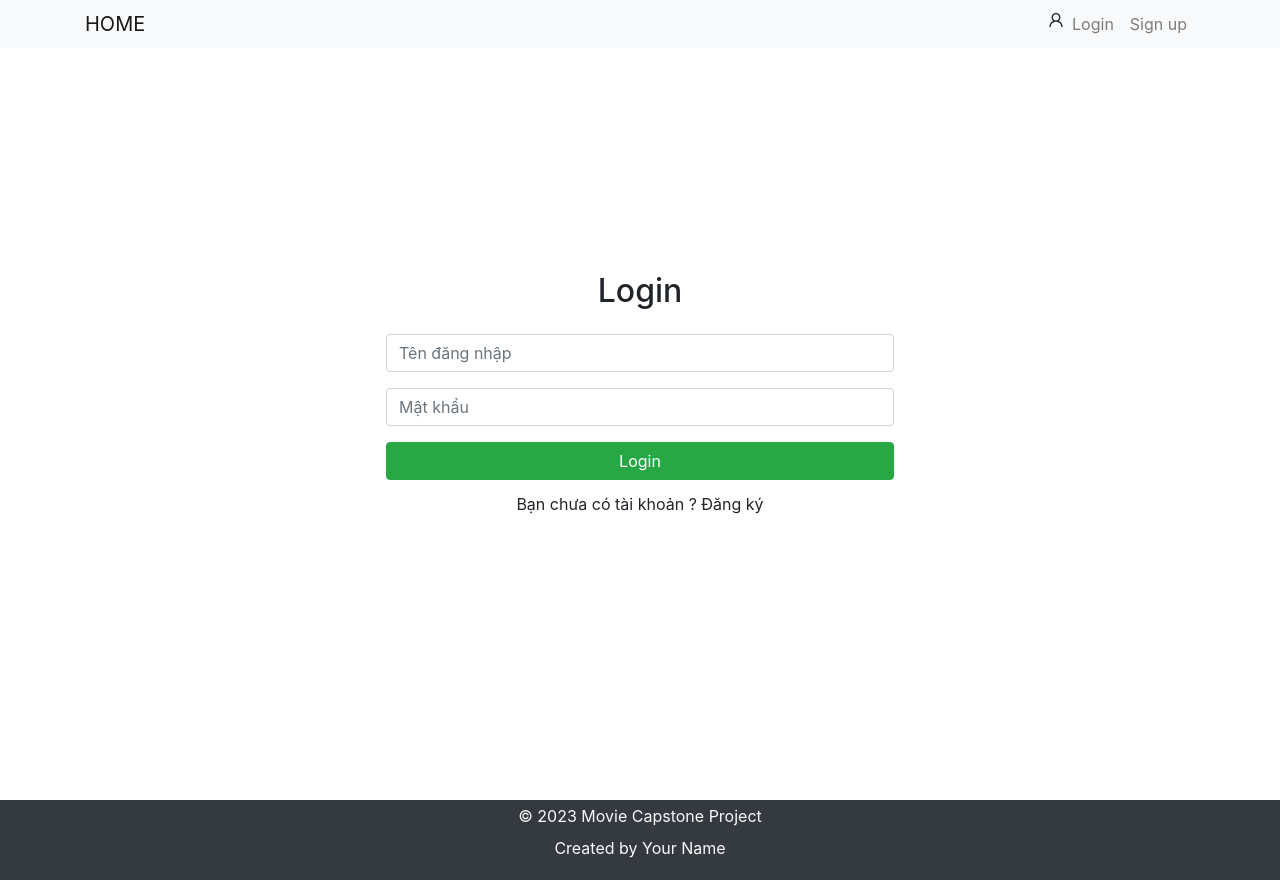
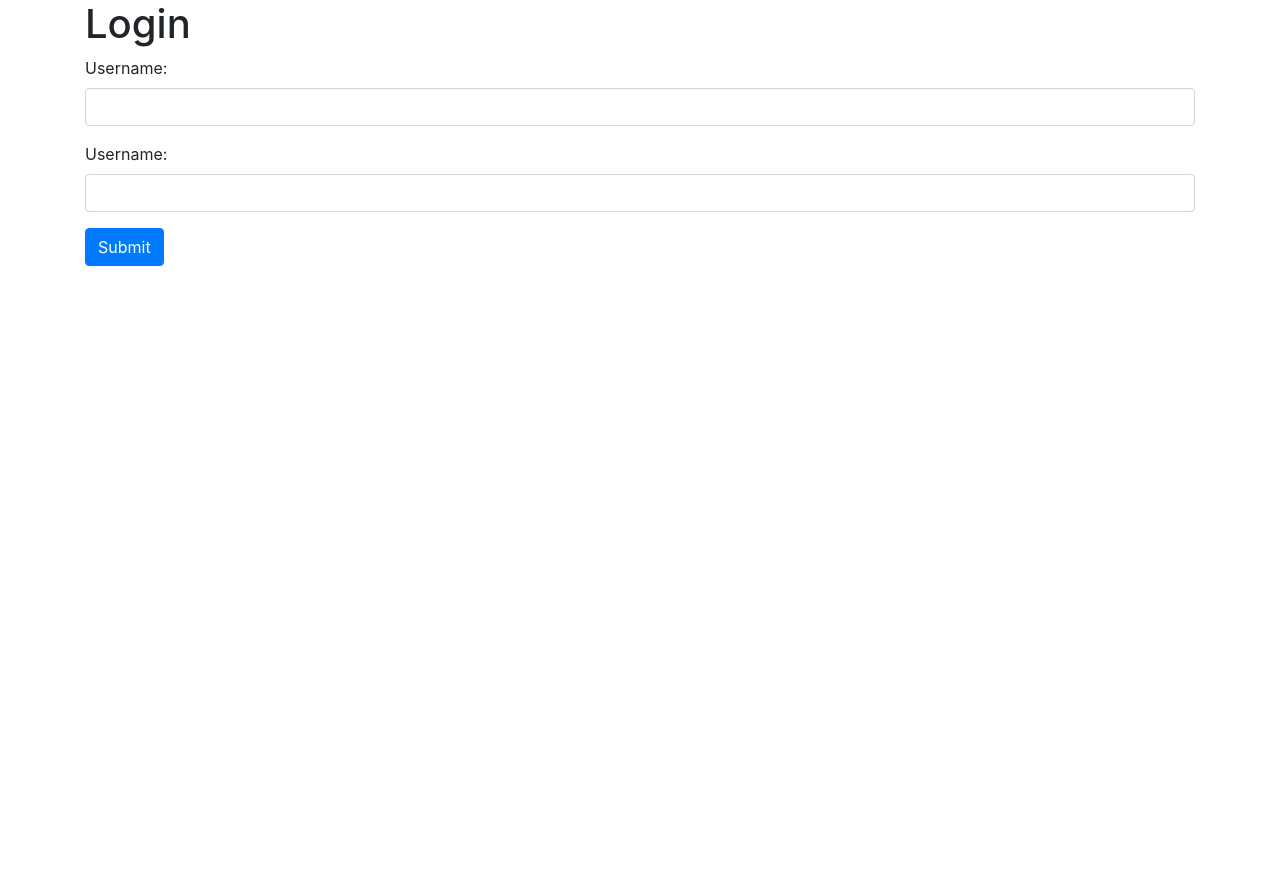
Before and after one commit to vpgiang0205/CapstoneMovieFinal, a React (Create React App) app: page /login-page in a window 1280 px wide. After the commit the page ends 800 px from the top, so only its background shows below. Built offline with nearby package versions, Linux system fonts and the light colour scheme.

Commit message:
done login, logout

```diff
--- a/src/apiUtil.js
+++ b/src/apiUtil.js
@@ -18,8 +18,8 @@ export const groupid = "GP01"
  */
 
 api.interceptors.request.use((config) => {
-    const accessToken = localStorage.getItem("UserAdmin")
-        ? JSON.parse(localStorage.getItem("UserAdmin")).accessToken
+    const accessToken = localStorage.getItem("USER_LOGIN")
+        ? JSON.parse(localStorage.getItem("USER_LOGIN")).accessToken
         : "";
 
     config.headers = {
@@ -31,5 +31,3 @@ api.interceptors.request.use((config) => {
 });
 
 export default api;
-
-export const USER_LOGIN = 'USER_LOGIN'
--- a/src/pages/HomeTemplate/HomePage/index.js
+++ b/src/pages/HomeTemplate/HomePage/index.js
@@ -7,7 +7,6 @@ import './style.css'
 import { actCarousel, actTheater, actListMovie } from 'redux/types/_actions'
 import Carousel from 'react-multi-carousel';
 import HomeBooking from './HomeBooking'
-import { BrowserRouter as Router, Route, Switch } from 'react-router-dom';
 
 export default function HomePage() {
 
--- a/src/pages/HomeTemplate/Login/index.js
+++ b/src/pages/HomeTemplate/Login/index.js
@@ -1,9 +1,71 @@
-import React from 'react'
+import React, { useState } from 'react'
+import { useSelector, useDispatch } from 'react-redux';
+import { Navigate, useNavigate } from 'react-router-dom'
+import { actAuth } from 'redux/types/_actions';
 
-export default function Login(props) {
+export default function Auth() {
+  const error = useSelector((state) => state.authReducer.error)
+  const dispatch = useDispatch()
+  const navigate = useNavigate()
+
+  const [state, setState] = useState({
+    taikhoan: "",
+    matkhau: ""
+  });
+
+
+  const handleOnChange = (e) => {
+    const { name, value } = e.target;
+    setState({
+      ...state,
+      [name]: value,
+    })
+  }
+
+  const handleLogin = (e) => {
+    e.preventDefault();
+    dispatch(actAuth(state,navigate))
+  }
+
+  if (localStorage.getItem("USER_LOGIN")) {
+    return <Navigate replace to = "/" />
+  }
+
+  const renderError = () => {
+
+    return (
+      error && (
+        <div className=' alert alert-danger'> {error?.response.data.content}</div>
+      )
+    )
+  }
+
   return (
-    <div>
-      <h3 className='text-success'>Login</h3>
-    </div>
+    <div className='container'>
+      <div className="form-group">
+
+        <h1>Login</h1>
+        {renderError()}
+        <form onSubmit={handleLogin}>
+          <div className='form-group'>
+            <label>Username:</label>
+            <input type="text" name="taikhoan" className="form-control" onChange={handleOnChange} />
+
+          </div>
+
+          <div className='form-group'>
+
+            <label>Username:</label>
+            <input type="text" name="matkhau" className="form-control" onChange={handleOnChange} />
+          </div>
+
+          <div className='form-group'>
+            <button type="submit" className="btn btn-primary">Submit</button>
+          </div>
+
+        </form>
+      </div>
+
+    </div >
   )
-};
+}
--- a/src/pages/HomeTemplate/_components/Navbar/index.js
+++ b/src/pages/HomeTemplate/_components/Navbar/index.js
@@ -4,6 +4,14 @@ import { UserOutlined } from '@ant-design/icons';
 import './style.css';
 
 export default function Navbar() {
+
+  const user = JSON.parse(localStorage.getItem("USER_LOGIN"));
+  const handleLogout = () => {
+    if (window.confirm("Are you sure you want to log out?")) {
+      localStorage.removeItem("USER_LOGIN");
+    }
+  }
+
   return (
     <div className="d-flex position-fixed w-100" style={{ zIndex: 22 }}>
       <nav className="navbar m-auto navbar-expand-md navbar-light bg-light w-100 px-5">
@@ -28,6 +36,31 @@ export default function Navbar() {
               <li className="nav-item mt-1 text-center">
                 <UserOutlined />
               </li>
+              {user ? (
+                <>
+                  <li className="nav-item text-center">
+                    <NavLink
+                      className={({ isActive }) =>
+                        isActive ? 'my-active nav-link' : 'nav-link'
+                      }
+                    >
+                      Hi, {user.hoTen ? user.hoTen : user.taiKhoan}
+                    </NavLink>
+                  </li>
+                  <li className="nav-item text-center">
+                    <NavLink
+                      className={({ isActive }) =>
+                        isActive ? 'my-active nav-link' : 'nav-link'
+                      }
+                      onClick={handleLogout}
+                      to="/login-page"
+                    >
+                      LogOut
+                    </NavLink>
+                  </li>
+                </>
+              ) : (
+                <>
                   <li className="nav-item text-center">
                     <NavLink
                       className={({ isActive }) =>
@@ -38,6 +71,7 @@ export default function Navbar() {
                       Login
                     </NavLink>
                   </li>
+
                   <li className="nav-item text-center">
                     <NavLink
                       className={({ isActive }) =>
@@ -48,6 +82,8 @@ export default function Navbar() {
                       Sign up
                     </NavLink>
                   </li>
+                </>
+              )}
             </ul>
           </div>
         </div>
--- a/src/pages/Login/index.js
+++ /dev/null
@@ -1,41 +0,0 @@
-import { useFormik } from 'formik';
-import React from 'react';
-import { NavLink } from 'react-router-dom';
-
-export default function Login() {
-
-  const form = useFormik({
-    initialValues: {
-      username: '',
-      password: '',
-    },
-    onSubmit: values => {
-      console.log('values', values);
-    },
-  });
-
-
-  return (
-    <div className='container d-flex justify-content-center align-items-center min-vh-100'>
-      <form onSubmit={form.handleSubmit} className="form-group w-50 p-3">
-        <h2 className='text-center mb-4'>Login</h2>
-
-        <div className='form-group'>
-          <input type="text" name="username" onChange={form.handleChange} className="form-control" placeholder="Tên đăng nhập" aria-describedby="helpId" />
-        </div>
-
-        <div className='form-group'>
-          <input type="password" name="password" onChange={form.handleChange} className="form-control" placeholder="Mật khẩu" aria-describedby="helpId" />
-        </div>
-
-        <div className='form-group text-center'>
-          <button type='submit' className='w-100 btn btn-success' >Login</button>
-        </div>
-        <div className="mt-12 text-sm font-display font-semibold text-gray-700 text-center">
-          Bạn chưa có tài khoản ? <NavLink to="register" className="cursor-pointer text-indigo-600 hover:text-indigo-800">Đăng ký</NavLink>
-        </div>
-
-      </form>
-    </div>
-  );
-}
--- /dev/null
+++ b/src/redux/Reducers/authReducer.js
@@ -0,0 +1,37 @@
+import { AUTH_SUCCESS, AUTH_FAIL, AUTH_REQUEST } from 'redux/types/_constants';
+
+const initialState = {
+    loading: false,
+    data: null,
+    error: null,
+}
+
+const authReducer = (state = initialState, action) => {
+    switch (action.type) {
+        case AUTH_REQUEST: {
+            state.loading = true
+            state.data = null
+            state.error = null
+            return { ...state }
+        }
+
+        case AUTH_SUCCESS: {
+            state.loading = false
+            state.data = action.payload
+            state.error = null
+            return { ...state }
+        }
+
+        case AUTH_FAIL: {
+            state.loading = false
+            state.data = null
+            state.error = action.payload
+            return { ...state }
+        }
+
+        default:
+            return { ...state }
+    }
+}
+
+export default authReducer
--- a/src/redux/types/_actions.js
+++ b/src/redux/types/_actions.js
@@ -89,6 +89,62 @@ export const actMovieItemDetail = (id) => {
     }
 }
 
-const actMovieItemDetailRequest = () => {return {type: actions.MOVIEITEM_REQUEST}}
-const actMovieItemDetailSuccess = (data) => {return {type: actions.MOVIEITEM_SUCCESS,payload: data}}
-const actMovieItemDetailFail = (error) => {return {type: actions.MOVIEITEM_FAIL,payload: error}}
+const actMovieItemDetailRequest = () => { return { type: actions.MOVIEITEM_REQUEST } }
+const actMovieItemDetailSuccess = (data) => { return { type: actions.MOVIEITEM_SUCCESS, payload: data } }
+const actMovieItemDetailFail = (error) => { return { type: actions.MOVIEITEM_FAIL, payload: error } }
+
+
+export const actAuth = (user, navigate) => {
+    return (dispatch) => {
+        dispatch(actAuthRequest())
+            console.log(user);
+        api.post(`QuanLyNguoiDung/DangNhap`, user)
+            .then((result) => {
+                const user = result.data.content
+
+                // if (!(user.maLoaiNguoiDung === "QuanTri")) {
+                //     // Show error
+                //     const error = {
+                //         response: {
+                //             data: {
+                //                 content: "Bạn không có quyền truy cập!"
+                //             },
+                //         },
+                //     };
+                //     return Promise.reject(error);
+                // }
+
+                // Lưu thông tin lên reducer
+                dispatch(actAuthSuccess(user))
+
+                // Lưu trạng thái đăng nhập
+                localStorage.setItem("USER_LOGIN", JSON.stringify(user))
+
+                // Chuyển hướng
+                navigate("/", {replace: true})
+            })
+            .catch((error) => {
+                dispatch(actAuthFail(error))
+            })
+
+
+    }
+}
+
+const actAuthRequest = () => {
+    return {
+        type: actions.AUTH_REQUEST
+    }
+}
+const actAuthSuccess = (data) => {
+    return {
+        type: actions.AUTH_SUCCESS,
+        payload: data
+    }
+}
+const actAuthFail = (error) => {
+    return {
+        type: actions.AUTH_FAIL,
+        payload: error,
+    }
+}
--- a/src/redux/types/_constants.js
+++ b/src/redux/types/_constants.js
@@ -21,3 +21,7 @@ export const MOVIE_FAIL = `@@LISTMOVIEREDUCER/MOVIE_FAIL`
 export const MOVIEITEM_REQUEST = `@@MOVIEITEMDETAILREDUCER/MOVIEITEM_REQUEST`
 export const MOVIEITEM_SUCCESS = `@@MOVIEITEMDETAILREDUCER/MOVIEITEM_SUCCESS`
 export const MOVIEITEM_FAIL = `@@MOVIEITEMDETAILREDUCER/MOVIEITEM_FAIL`
+
+export const AUTH_REQUEST = "@@AUTHREDUCER/AUTH_REQUEST"
+export const AUTH_SUCCESS = "@@AUTHREDUCER/AUTH_SUCCESS"
+export const AUTH_FAIL = "@@AUTHREDUCER/AUTH_FAIL"
```
Also changed, not shown: src/routes/index.js (+5 -4 lines), src/store/rootReducer.js (+6 -1 lines). Lines whose indentation alone changed are shown as unchanged.
